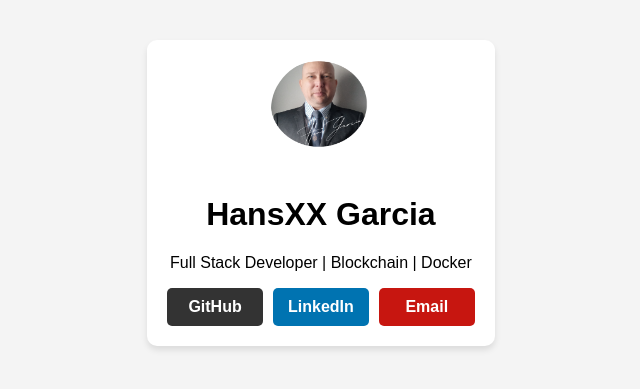
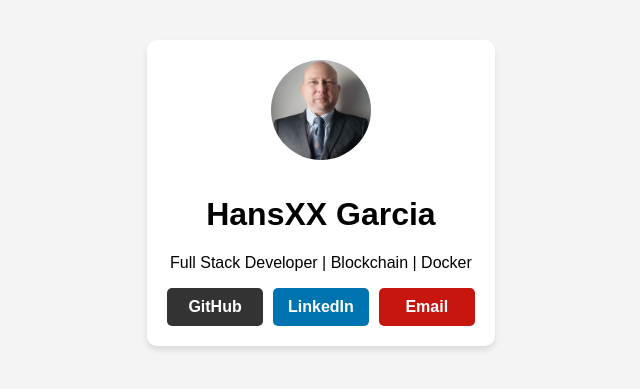
Before and after one commit to Hans-Rafael/hans-rafael.github.io, a React (Vite) app: page / in a window 1280 px wide. Shown: the part 207-596 px from the top of the page, without its empty margins (322-962 px from the left). Built offline with nearby package versions, Linux system fonts and the light colour scheme.

Commit message:
fix: pick a better photo

```diff
--- a/src/components/Avatar.tsx
+++ b/src/components/Avatar.tsx
@@ -1,7 +1,7 @@
 export default function Avatar(){
     return(
         <img
-        src="/images/profile.png"
+        src="/images/Con-saco.jpg"
         alt="Hans Rafael"
         className="avatar"
         />
```
